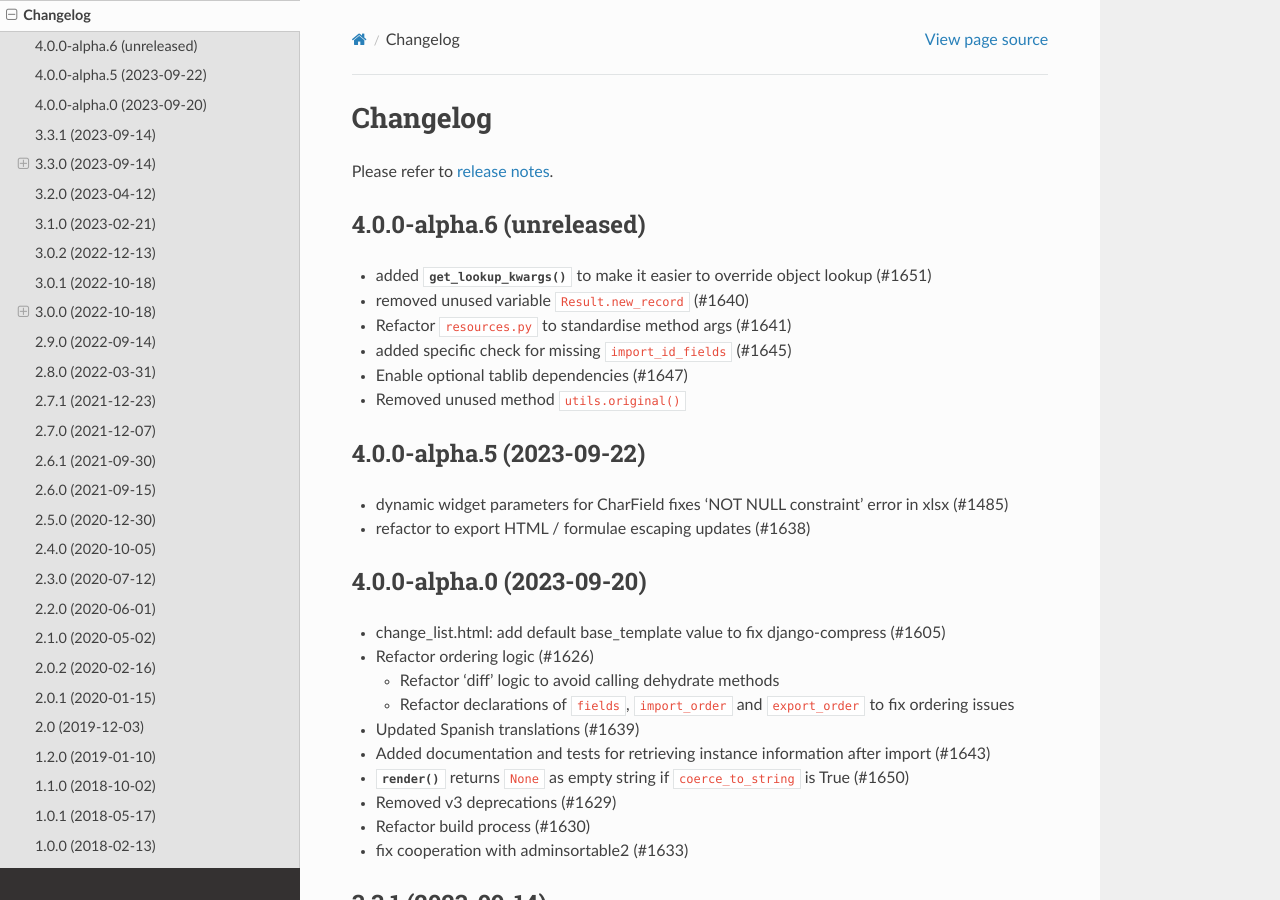
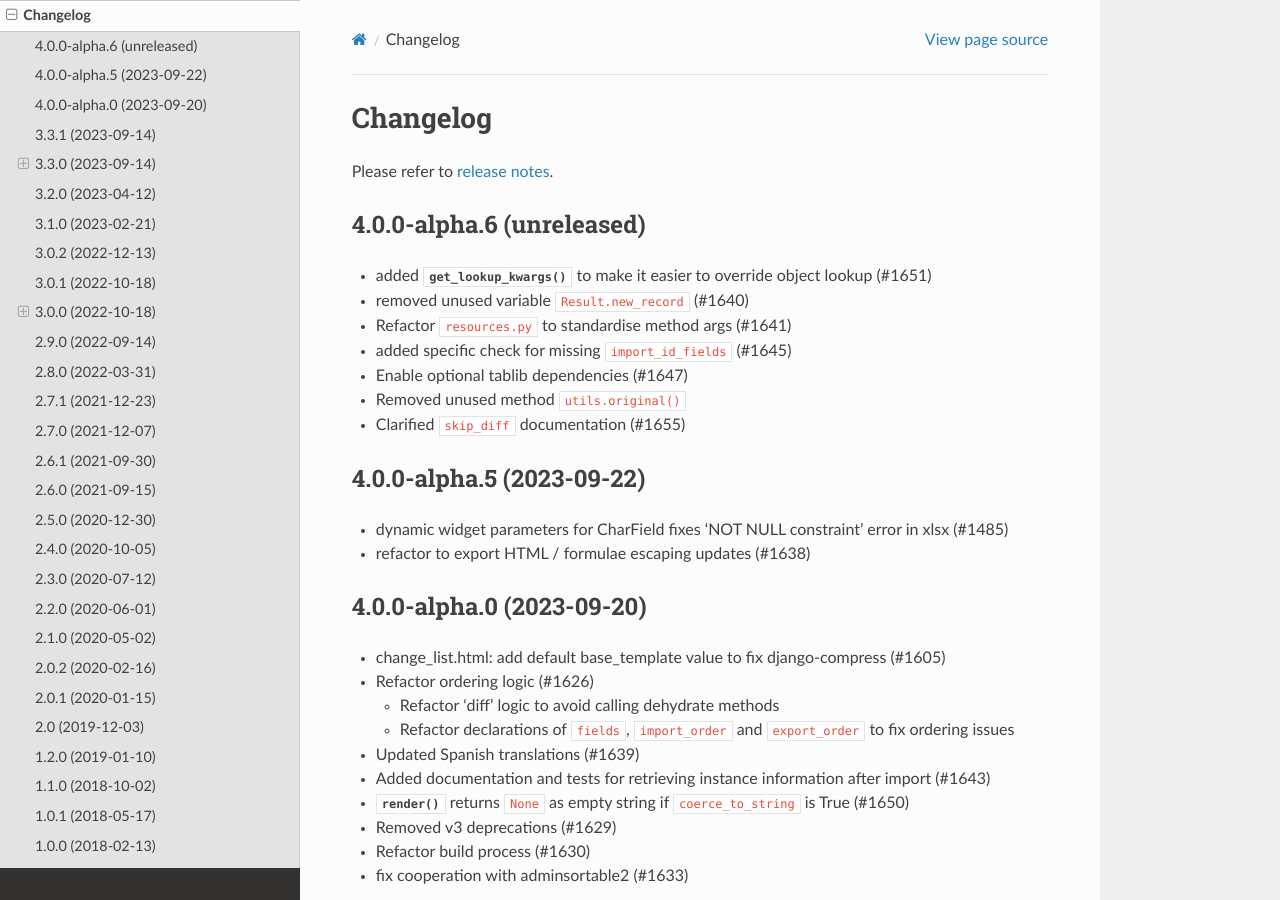
Before and after one commit to django-import-export/django-import-export, a Sphinx documentation site: the page built from docs/changelog.rst, in a window 1280 px wide and 900 px high. Built offline with Sphinx 7.4.7 and the Read the Docs theme 2.0.0, drawn with Linux system fonts in a browser that asks for light colours; pages that are not in the unit, such as notebooks, are missing from menus; the version number could not be read and is left out.

Commit message:
updated changelog

```diff
--- a/docs/changelog.rst
+++ b/docs/changelog.rst
@@ -13,6 +13,7 @@ Please refer to :doc:`release notes<release_notes>`.
 - added specific check for missing ``import_id_fields`` (#1645)
 - Enable optional tablib dependencies (#1647)
 - Removed unused method ``utils.original()``
+- Clarified ``skip_diff`` documentation (#1655)
 
 4.0.0-alpha.5 (2023-09-22)
 --------------------------
```
